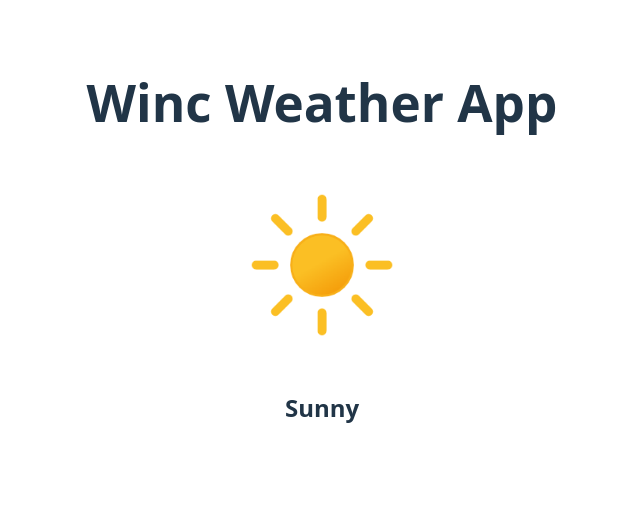
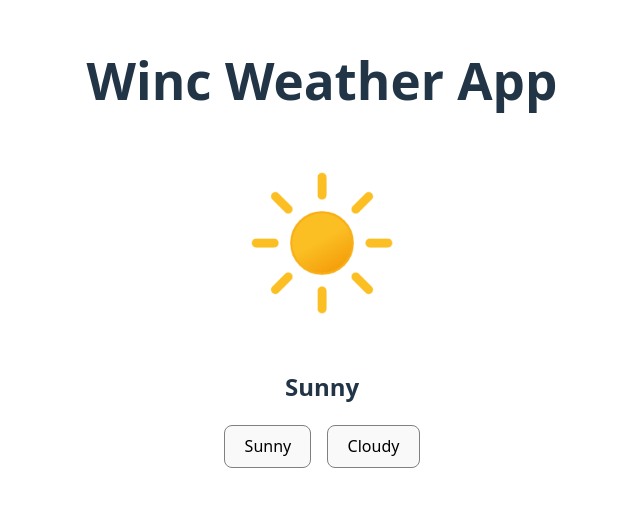
Before and after one commit to GLK89/winc-react-weather-app, a React (Vite) app: page / in a window 1280 px wide. Shown: the part 157-664 px from the top of the page, without its empty margins (318-958 px from the left). Built offline with nearby package versions, Linux system fonts and the light colour scheme.

Commit message:
add weather toggle buttons with state

```diff
--- a/src/App.css
+++ b/src/App.css
@@ -8,3 +8,11 @@ body {
 
   text-align: center;
 }
+button {
+  border: 1px solid gray;
+}
+
+.button-container {
+  display: inline-flex;
+  gap: 1rem;
+}
--- a/src/App.jsx
+++ b/src/App.jsx
@@ -2,7 +2,6 @@ import "./App.css";
 import { useState } from "react";
 import { WeatherIcon } from "./components/WeatherIcon";
 import { sunnyWeather, cloudyWeather } from "./utils/data";
-
 export const App = () => {
   const [weather, setWeather] = useState(sunnyWeather);
 
@@ -10,6 +9,11 @@ export const App = () => {
     <>
       <h1>Winc Weather App</h1>
       {weather && <WeatherIcon weather={weather} />}
+
+      <div className="button-container">
+        <button onClick={() => setWeather(sunnyWeather)}>Sunny</button>
+        <button onClick={() => setWeather(cloudyWeather)}>Cloudy</button>
+      </div>
     </>
   );
 };
```
